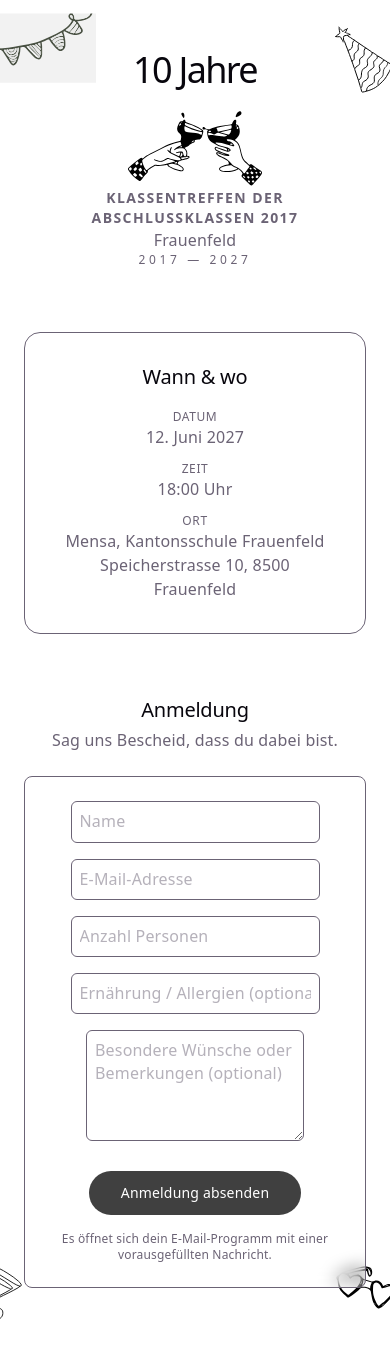
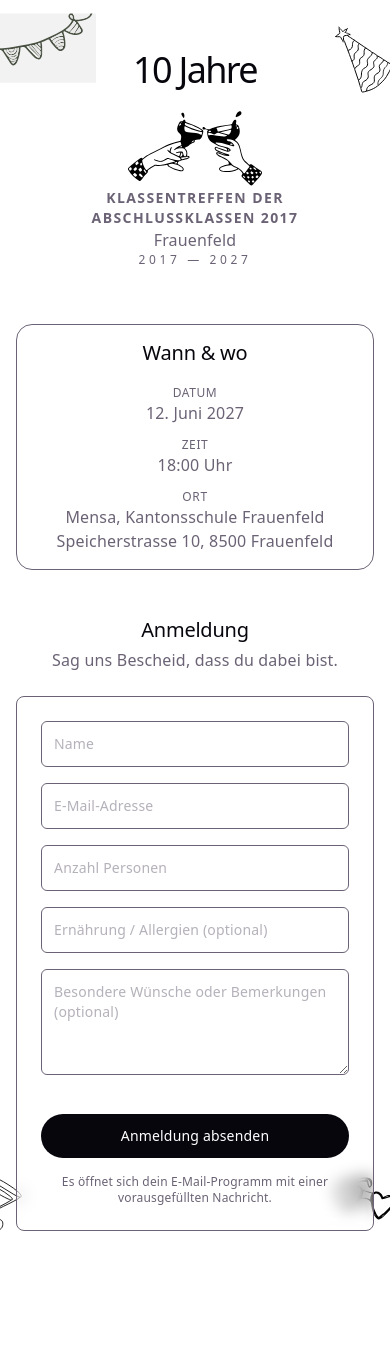
Before and after one commit to melaniemenge/klassentreffen, a React (Vite) app: page / in a window 390 px wide. Shown: the top 1358 px of the page. After the commit the page ends 1279 px from the top, so only its background shows below. Built offline with nearby package versions, Linux system fonts and the light colour scheme.

Commit message:
correct mobile

```diff
--- a/src/App.tsx
+++ b/src/App.tsx
@@ -28,14 +28,14 @@ Nachricht: ${message}`);
 
   const mailto = `mailto:${ORGANIZER_EMAIL}?subject=${subject}&body=${body}`;
   return (
-    <main className="relative mx-auto max-w-4xl px-6 pb-20">
+    <main className="relative mx-auto max-w-4xl px-4 sm:px-6 pb-12 sm:pb-20">
         <img src={partyhat} className="pointer-events-none absolute -right-4 top-4 h-20 w-20 sm:right-4 sm:-top-2 sm:h-20 sm:w-20 md:h-28 md:w-28 text-primary/60 -rotate-12" />
         <img src={glass} className="pointer-events-none absolute -left-16 bottom-4 h-24 w-24 sm:bottom-6 sm:h-24 sm:w-24 md:h-32 md:w-32 text-primary/70" />
         <img src={glasses} className="pointer-events-none absolute -right-8 bottom-8 h-24 w-24 sm:h-24 sm:w-24 md:h-32 md:w-32 text-primary/60 md:block" />
         <img src={girlande} className="pointer-events-none absolute -left-8 -top-4 h-32 w-32 sm:h-40 sm:w-40 md:h-48 md:w-48 text-primary/60" />
       <div className="relative overflow-hidden text-primary">
         <header className="text-center relative z-10 flex flex-col items-center justify-center px-4 py-8">
-          <h1 className="text-8xl leading-none md:text-8xl">
+          <h1 className="text-4xl sm:text-6xl md:text-8xl leading-none">
             10 Jahre
           </h1>
           <img src={hands} alt="Hands" className="pointer-events-none h-20 w-40 sm:h-28 sm:w-56 md:h-40 md:w-80" />
@@ -49,7 +49,7 @@ Nachricht: ${message}`);
         </header>
       </div>
       {/* Event info */}
-        <div className="mt-8 rounded-2xl border border-primary/20 bg-card/60 p-8 backdrop-blur-sm">
+        <div className="mt-6 sm:mt-8 rounded-2xl border border-primary/20 bg-card/60 p-4 sm:p-8 backdrop-blur-sm">
           <h2 className="text-2xl font-semibold">Wann & wo</h2>
           <dl className="mt-5 space-y-3 text-base">
             <div>
@@ -71,7 +71,7 @@ Nachricht: ${message}`);
           </dl>
         </div>
         {/* Signup form */}
-        <div className="mt-16">
+        <div className="mt-12 sm:mt-16">
           <h2 className="text-center text-2xl font-semibold">Anmeldung</h2>
           <p className="mt-2 text-center text-muted-foreground">
             Sag uns Bescheid, dass du dabei bist.
@@ -79,14 +79,15 @@ Nachricht: ${message}`);
           <form  onSubmit={(e) => {
               e.preventDefault();
               window.location.href = mailto;}} method="POST" className="mx-auto mt-6 max-w-md space-y-4 rounded-lg border border-primary/20 bg-card/60 p-6 backdrop-blur-sm">
-           <input className='border text-muted-foreground rounded-md p-2' type="text" name="name" placeholder="Name" required onChange={(e) => setName(e.target.value)} />
-            <input className='border text-muted-foreground rounded-md p-2' type="email" name="email" placeholder="E-Mail-Adresse" required onChange={(e) => setEmail(e.target.value)} />
-            <input className='border text-muted-foreground rounded-md p-2' type="number" name="guests" placeholder="Anzahl Personen" min="1" required onChange={(e) => setGuests(e.target.value)} />
-            <input className='border text-muted-foreground rounded-md p-2' type="text" name="diet" placeholder="Ernährung / Allergien (optional)" onChange={(e) => setDiet(e.target.value)} />
-            <textarea className='border text-muted-foreground rounded-md p-2' name="message" placeholder="Besondere Wünsche oder Bemerkungen (optional)" rows={4} onChange={(e) => setMessage(e.target.value)} />
+           <input className='border border-primary/30 text-muted-foreground rounded-md p-3 w-full text-sm focus:outline-none focus:ring-2 focus:ring-offset-1' type="text" name="name" placeholder="Name" required onChange={(e) => setName(e.target.value)} />
+            <input className='border border-primary/30 text-muted-foreground rounded-md p-3 w-full text-sm focus:outline-none focus:ring-2 focus:ring-offset-1' type="email" name="email" placeholder="E-Mail-Adresse" required onChange={(e) => setEmail(e.target.value)} />
+            <input className='border border-primary/30 text-muted-foreground rounded-md p-3 w-full text-sm focus:outline-none focus:ring-2 focus:ring-offset-1' type="number" name="guests" placeholder="Anzahl Personen" min="1" required onChange={(e) => setGuests(e.target.value)} />
+            <input className='border border-primary/30 text-muted-foreground rounded-md p-3 w-full text-sm focus:outline-none focus:ring-2 focus:ring-offset-1' type="text" name="diet" placeholder="Ernährung / Allergien (optional)" onChange={(e) => setDiet(e.target.value)} />
+            <textarea className='border border-primary/30 text-muted-foreground rounded-md p-3 w-full text-sm focus:outline-none focus:ring-2 focus:ring-offset-1' name="message" placeholder="Besondere Wünsche oder Bemerkungen (optional)" rows={4} onChange={(e) => setMessage(e.target.value)} />
             <button
               type="submit"
-              className="mt-2 cursor-pointer w-half bg-neutral-700 rounded-full px-8 py-3 text-sm font-medium text-white transition hover:opacity-90"
+              className="mt-4 cursor-pointer w-full rounded-full px-6 sm:px-8 py-3 text-sm font-medium text-white transition hover:opacity-90"
+              style={{ backgroundColor: 'var(--text-h)' }}
             >
               Anmeldung absenden
             </button>
```
